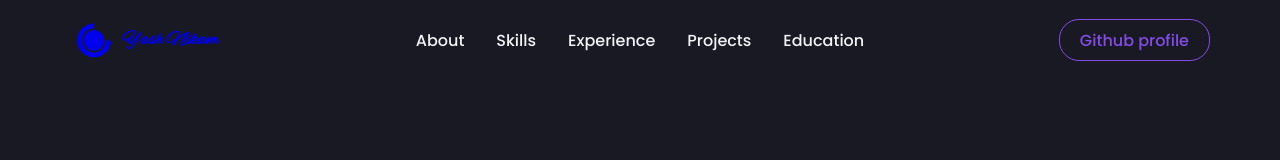
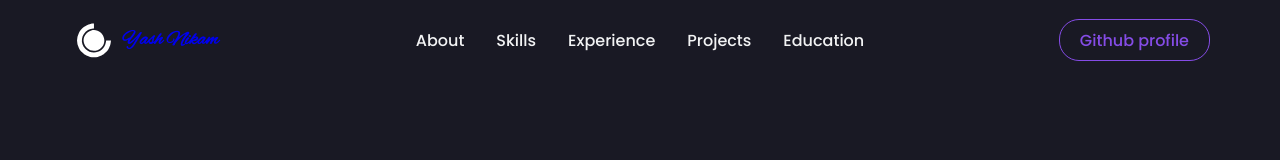
Before and after one commit to yashnikam18yn/myportfolio, a React (Create React App) app: page / in a window 1280 px wide. Shown: the top 160 px of the page. Built offline with nearby package versions, Linux system fonts and the light colour scheme.

Commit message:
add new color

```diff
--- a/src/Components/Navbar/index.js
+++ b/src/Components/Navbar/index.js
@@ -175,8 +175,8 @@ const Navbar = () => {
    <Nav>
     <NavbarContainer>
     <NavLogo to="/">
-  <DiCssdeck size="3rem" /> <Span>Yash Nikam</Span>
-</NavLogo>
+      <DiCssdeck size="3rem" color='white' /> <Span>Yash Nikam</Span>
+    </NavLogo>
 
         <MobileIcon>
         <FaBars onClick={() => {
```
